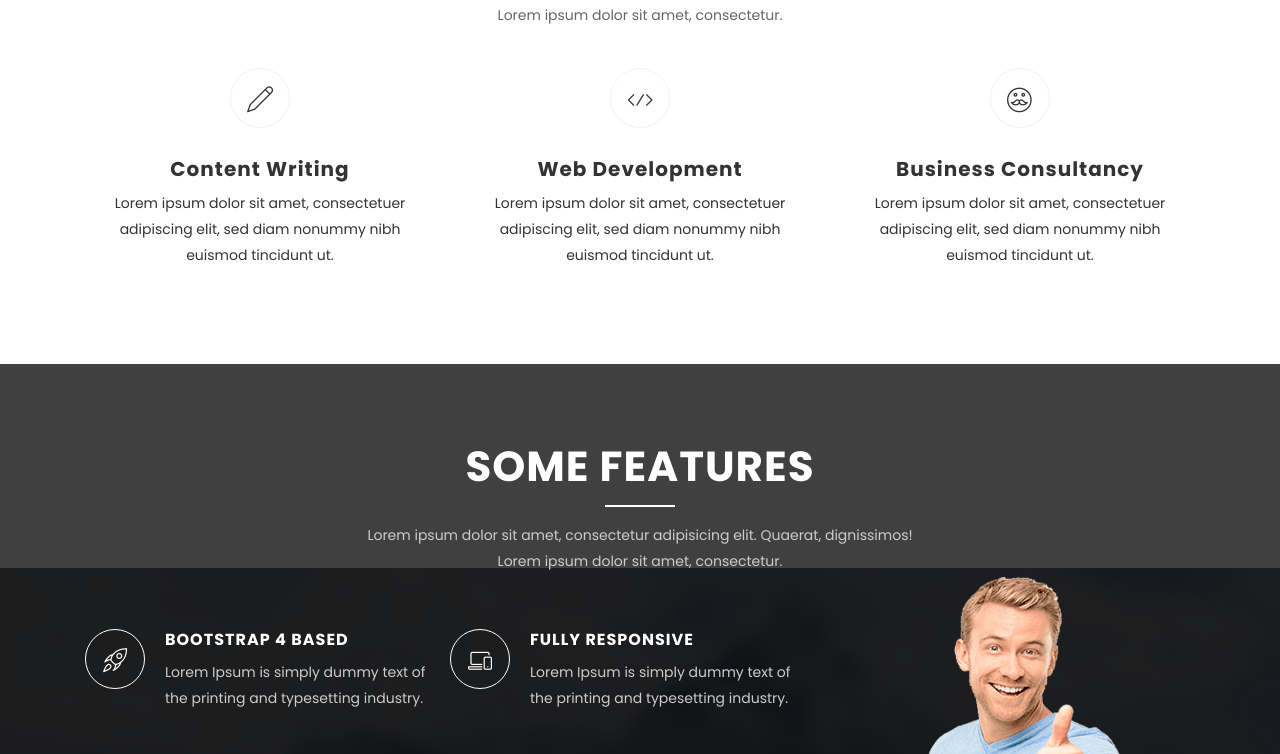
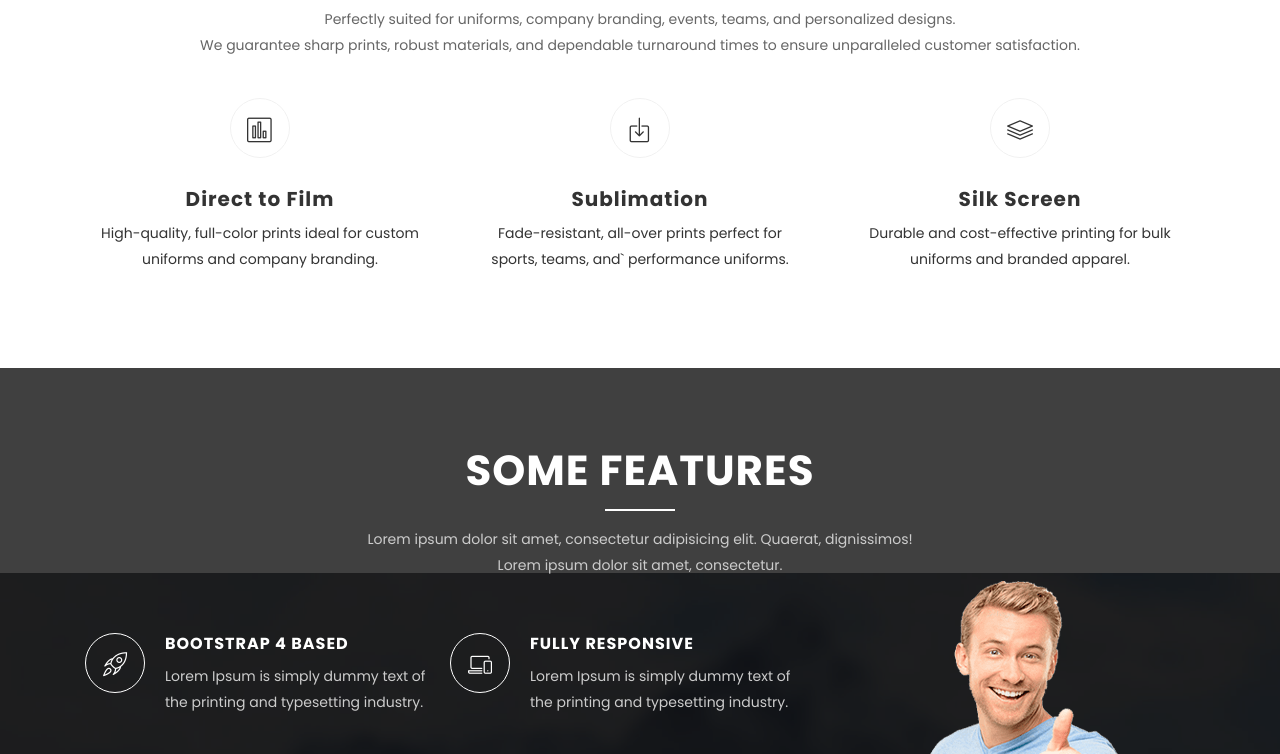
Before and after one commit to geekDevJAM/jkloting_website, a plain HTML site: page index.html in a window 1280 px wide. Shown: the part 696-1450 px from the top of the page. Drawn offline with Linux system fonts and the light colour scheme.

Commit message:
Update Services

```diff
--- a/index.html
+++ b/index.html
@@ -115,8 +115,8 @@
                 data-wow-delay="400ms"
               >
                 Exceptional apparel printing services for a diverse selection of
-                clothing, including t-shirts, jackets, hoodies, and polo
-                shirts..
+                clothing, <br />including t-shirts, jackets, hoodies, and polo
+                shirts.
               </p>
               <a
                 href="#"
@@ -149,45 +149,46 @@
             data-wow-duration="1000ms"
             data-wow-delay="0.3s"
           >
-            Lorem ipsum dolor sit amet, consectetur adipisicing elit. Quaerat,
-            dignissimos! <br />
-            Lorem ipsum dolor sit amet, consectetur.
+            Perfectly suited for uniforms, company branding, events, teams, and
+            personalized designs. <br />We guarantee sharp prints, robust
+            materials, and dependable turnaround times to ensure unparalleled
+            customer satisfaction.
           </p>
         </div>
         <div class="row">
           <div class="col-md-4 col-sm-6">
             <div class="item-boxes wow fadeInDown" data-wow-delay="0.2s">
               <div class="icon">
-                <i class="lnr lnr-pencil"></i>
+                <i class="lnr lnr-chart-bars"></i>
               </div>
-              <h4>Content Writing</h4>
+              <h4>Direct to Film</h4>
               <p>
-                Lorem ipsum dolor sit amet, consectetuer adipiscing elit, sed
-                diam nonummy nibh euismod tincidunt ut.
+                High-quality, full-color prints ideal for custom uniforms and
+                company branding.
               </p>
             </div>
           </div>
           <div class="col-md-4 col-sm-6">
             <div class="item-boxes wow fadeInDown" data-wow-delay="0.8s">
               <div class="icon">
-                <i class="lnr lnr-code"></i>
+                <i class="lnr lnr-enter-down"></i>
               </div>
-              <h4>Web Development</h4>
+              <h4>Sublimation</h4>
               <p>
-                Lorem ipsum dolor sit amet, consectetuer adipiscing elit, sed
-                diam nonummy nibh euismod tincidunt ut.
+                Fade-resistant, all-over prints perfect for sports, teams, and`
+                performance uniforms.
               </p>
             </div>
           </div>
           <div class="col-md-4 col-sm-6">
             <div class="item-boxes wow fadeInDown" data-wow-delay="1.2s">
               <div class="icon">
-                <i class="lnr lnr-mustache"></i>
+                <i class="lnr lnr-layers"></i>
               </div>
-              <h4>Business Consultancy</h4>
+              <h4>Silk Screen</h4>
               <p>
-                Lorem ipsum dolor sit amet, consectetuer adipiscing elit, sed
-                diam nonummy nibh euismod tincidunt ut.
+                Durable and cost-effective printing for bulk uniforms and
+                branded apparel.
               </p>
             </div>
           </div>
```
